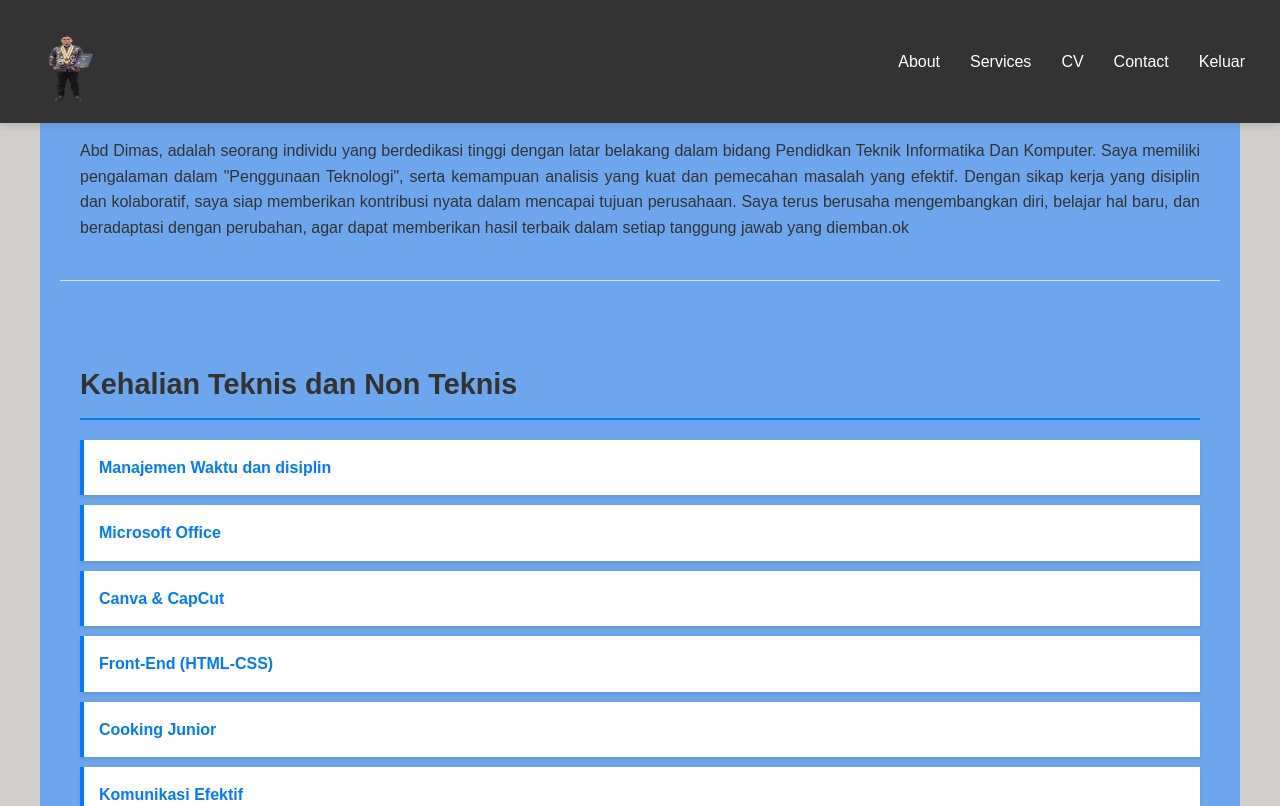
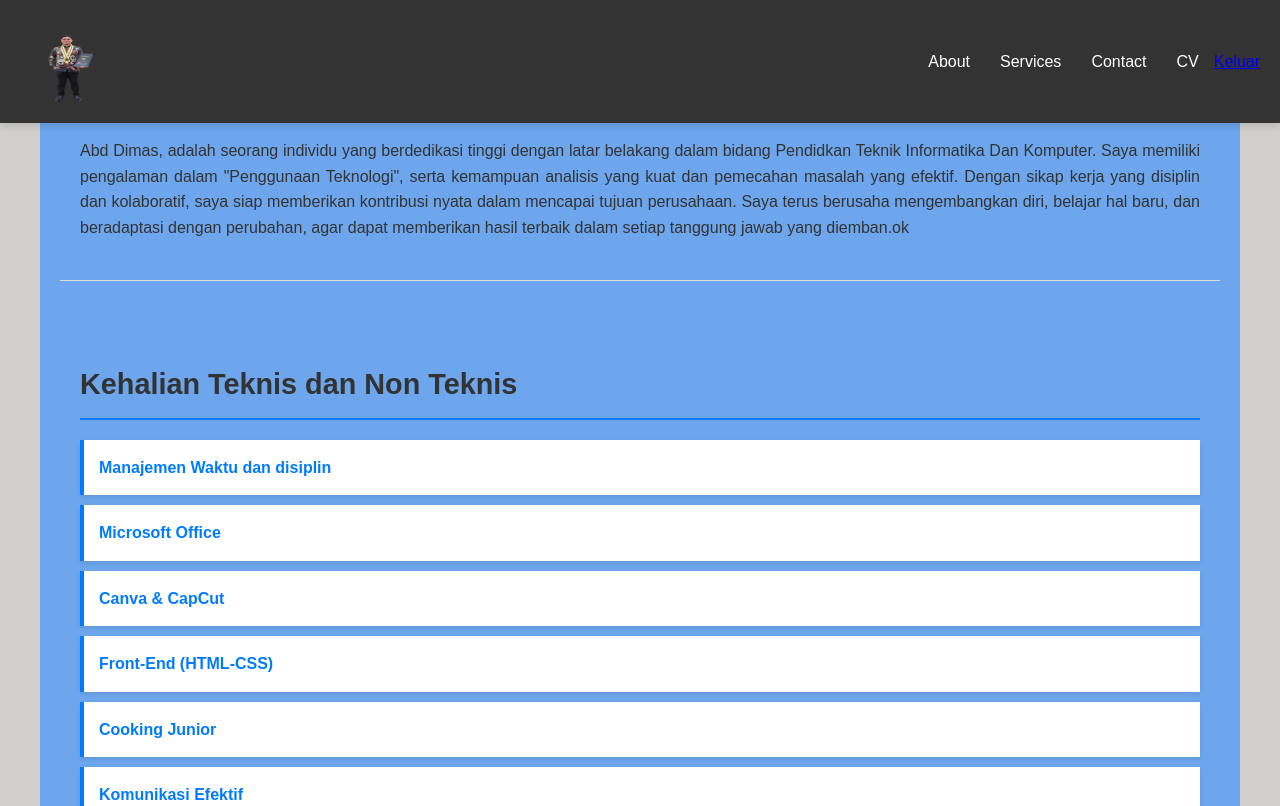
Before and after one commit to 200209500028/Resum, a plain HTML site: page cv.html in a window 1280 px wide. Shown: the top 806 px of the page. Drawn offline with Linux system fonts and the light colour scheme.

Commit message:
Update cv.html

```diff
--- a/cv.html
+++ b/cv.html
@@ -118,8 +118,8 @@
 
                 <li><a href="#about">About</a></li>
                 <li><a href="#experience">Services</a></li>
-                <li><a href="https://200209500028.github.io/dom/">CV</a></li>
                 <li><a href="#contact">Contact</a></li>
+                <li><a href="https://drive.google.com/file/d/1B8txQSzfDHurVAJOV2zsdHlVYB8cCsA1/view?usp=sharing">CV</a></li
                 <li><a href="index.html">Keluar</a></li>
             </ul>
         </nav>
```
